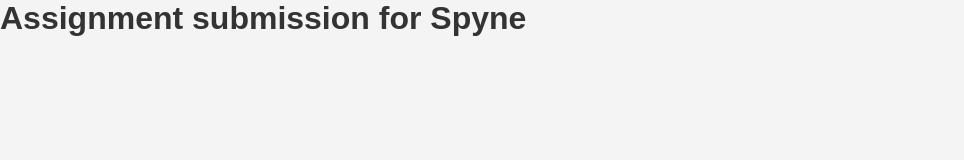
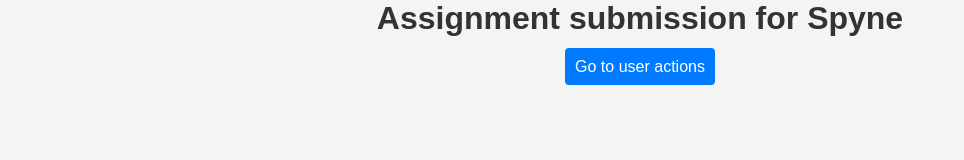
Before and after one commit to Gittss/spyne, a website: page public/index.html in a window 1280 px wide. Shown: the whole page, without its empty margins (0-964 px from the left). Drawn offline with Linux system fonts and the light colour scheme.

Commit message:
styles update

```diff
--- a/public/css/style.css
+++ b/public/css/style.css
@@ -3,13 +3,25 @@
   background-color: #f4f4f4;
   margin: 0;
   padding: 0;
+  text-align: center;
 }
 .container {
   max-width: 800px;
   margin: auto;
   padding: 20px;
 }
+.forms-content {
+  text-align: left;
+}
+a {
+  text-decoration: none;
+  background-color: #007bff;
+  padding: 10px;
+  border-radius: 4px;
+  color: white;
+}
 h1 {
+  text-align: center;
   color: #333;
 }
 table {
--- a/public/index.html
+++ b/public/index.html
@@ -7,5 +7,6 @@
   </head>
   <body>
     <h1>Assignment submission for Spyne</h1>
+    <a class="btn btn-primary" href="/user/">Go to user actions</a>
   </body>
 </html>
```
Also changed, not shown: public/user.html (+1 -1 lines).
